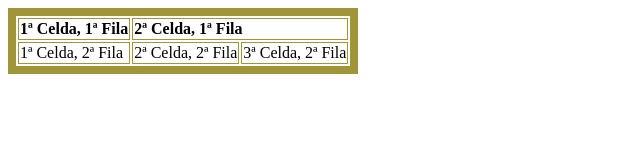
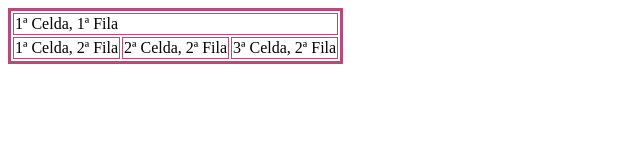
Before and after one commit to olixva/LenguajeMarcas_HTML-CSS-JS, a plain HTML site: page ejercicios/ejercicios2_5.html in a window 1280 px wide. Shown: the whole page, without its empty margins (0-640 px from the left). Drawn offline with Linux system fonts and the light colour scheme.

Commit message:
Ejercicios2 Terminados

```diff
--- a/ejercicios/Ejercicios2_4.html
+++ b/ejercicios/ejercicios2_5.html
@@ -1,17 +1,14 @@
 <!DOCTYPE html>
 <html lang="en">
-
 <head>
     <meta charset="UTF-8">
     <meta name="viewport" content="width=device-width, initial-scale=1.0">
     <title>Document</title>
 </head>
-
 <body>
-    <table border="8" bordercolor="#A09538" >
+    <table border="3" bordercolor="#B74A77">
         <tr>
-            <th>1ª Celda, 1ª Fila</th>
-            <th colspan="2" align="left">2ª Celda, 1ª Fila</th>
+            <td colspan="3" align="left">1ª Celda, 1ª Fila</td>
 
         </tr>
 
@@ -22,5 +19,4 @@
         </tr>
     </table>
 </body>
-
 </html>
```
